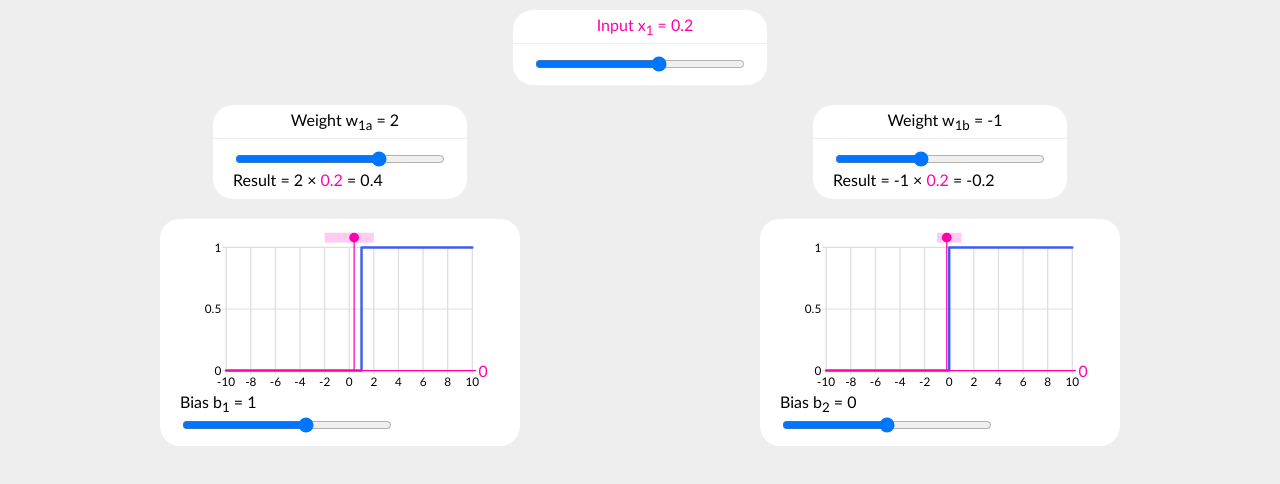
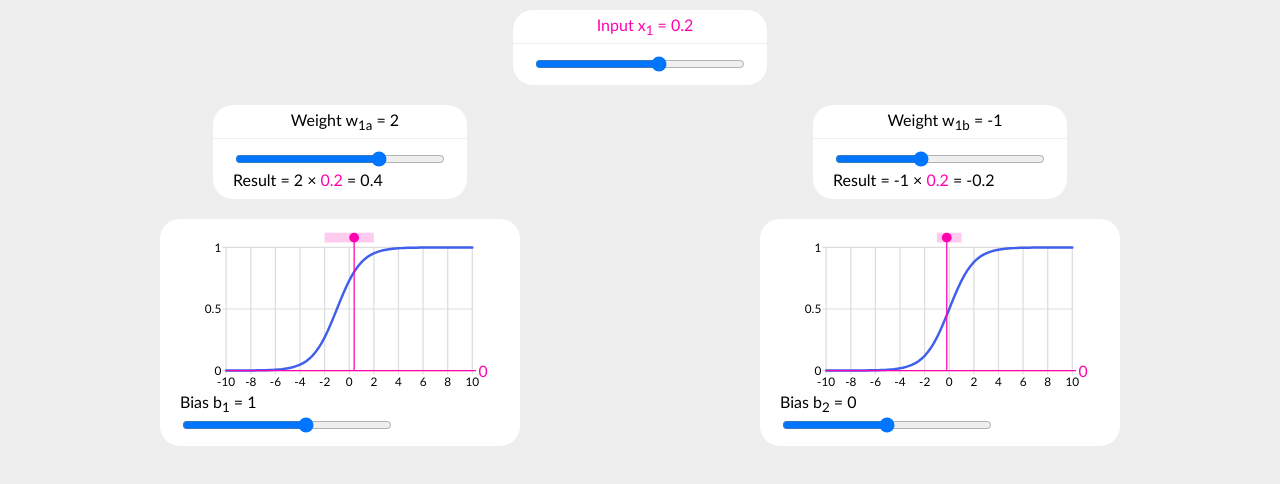
Before and after one commit to petercollingridge/neural-net-playground, a plain HTML site: page index.html in a window 1280 px wide. Shown: the part 82-566 px from the top of the page. Drawn offline with nearby package versions, Linux system fonts and the light colour scheme.

Commit message:
Create sigmoid neuron function

```diff
--- a/index.html
+++ b/index.html
@@ -83,16 +83,16 @@
                         <rect class="input-domain" :x="domainX" y="-12" :width="domainWidth" height="8"/>
 
                         <circle class="input-point" :cx="inputX" cy="-8" r="4" />
-                        <path class="plot-line" :d="stepFunction"/>
+                        <path class="plot-line" :d="sigmoidPath"/>
 
                         <line class="graph-highlight" :x1="inputX" :x2="inputX" y1="-7" y2="100" />
                         <line class="graph-highlight" :x1="0" :x2="203" :y1="output ? 0 : 100" :y2="output ? 0 : 100" />
                     </svg>
 
                     <div>
-                        <label for="bias">Bias b<sub>{{ label }}</sub> = {{ bias }}</label>
+                        <label for="bias">Bias b<sub>{{ label }}</sub> = {{ biasModel }}</label>
                         <br>
-                        <input id="bias" type="range" :min="minBias" :max="maxBias" step="0.1" v-model="bias" />
+                        <input id="bias" type="range" :min="minBias" :max="maxBias" step="0.1" v-model="biasModel" />
                     </div>
                 </div>
             </span>
--- a/neural-net.js
+++ b/neural-net.js
@@ -12,11 +12,21 @@ Vue.component('neuron-graph', {
             width: 200,
             minBias: -5,
             maxBias: 5,
+            biasModel: this.bias || 0
         };
     },
     computed: {
         stepFunction: function() {
-            return "M0 100H" + this.scaleX(this.bias) + "V0 H" + this.width;
+            return "M0 100H" + this.scaleX(this.biasModel) + "V0 H" + this.width;
+        },
+        sigmoidPath: function() {
+            var path = "M";
+            var bias = +this.biasModel;
+
+            for (var x = -10; x <= 10; x += 0.25) {
+                path += this.scaleX(x) + " " + (100 * (1 - sigmoid(x + bias))) + " ";
+            }
+            return path;
         },
         inputX: function() {
             return this.scaleX(this.input * this.weight);
@@ -28,7 +38,7 @@ Vue.component('neuron-graph', {
             return (this.width - this.domainWidth) * 0.5;
         },
         output: function() {
-            return this.input * this.weight > this.bias;
+            return this.input * this.weight > this.biasModel;
         }
     },
     methods: {
```
